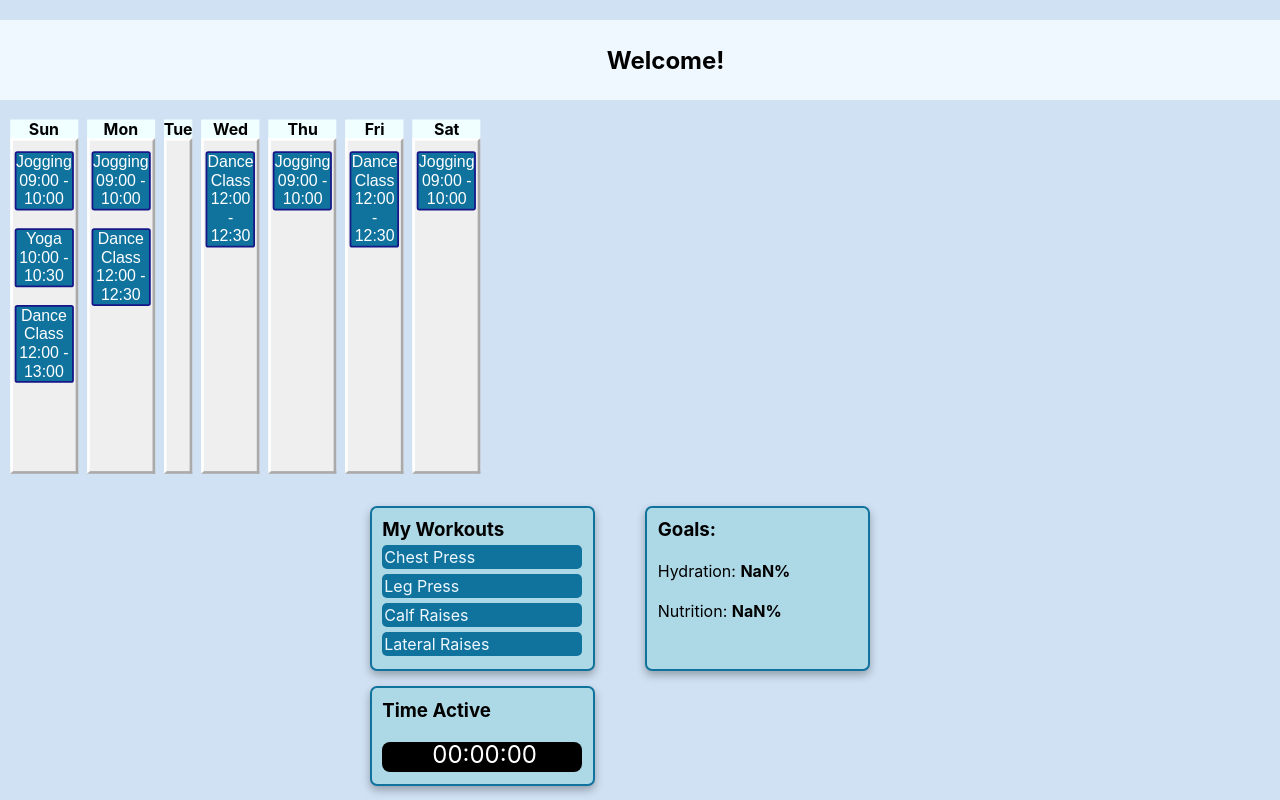
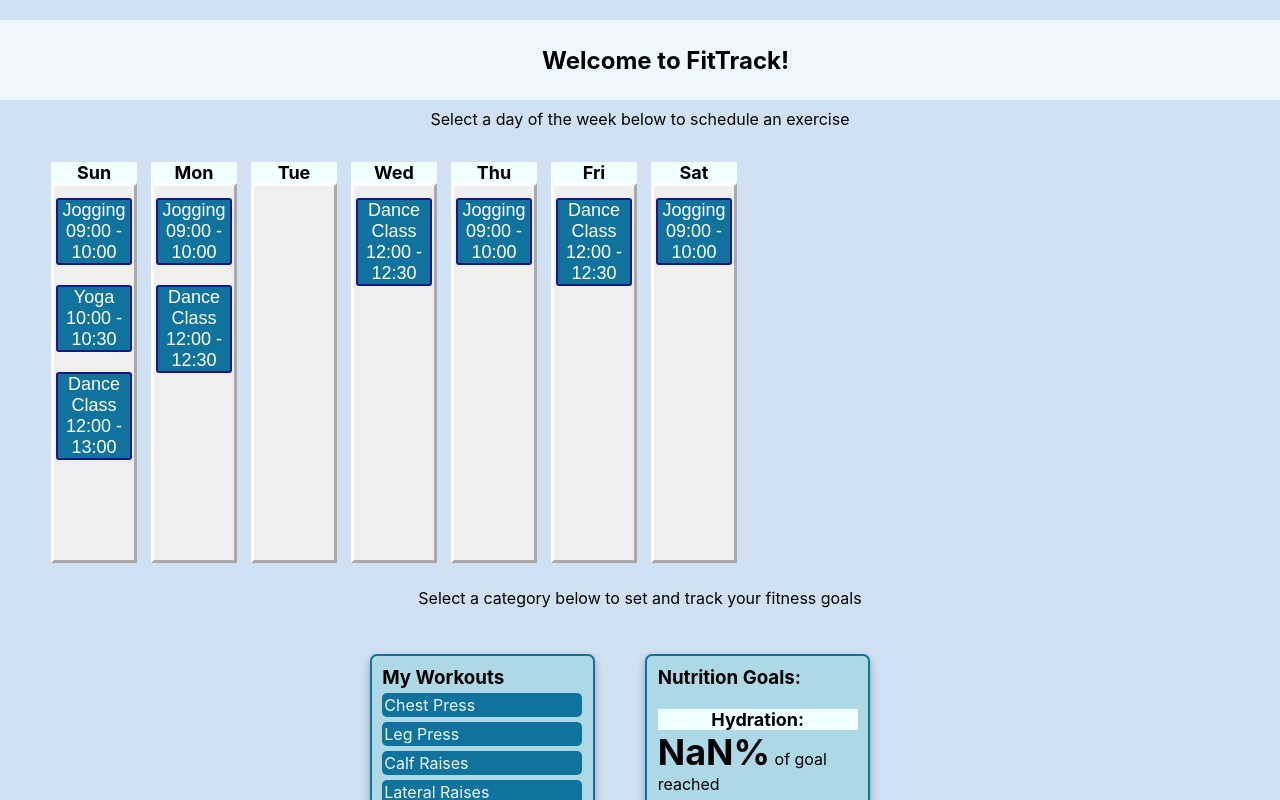
Before and after one commit to jarint/Fitness-Tracker, a React (Create React App) app: page / in a window 1280 px wide. Shown: the top 800 px of the page. Built offline with nearby package versions, Linux system fonts and the light colour scheme; the HTML template or start-up script is replaced by a standard one.

Commit message:
Updated css and page layout

```diff
--- a/src/App.css
+++ b/src/App.css
@@ -5,7 +5,6 @@
   }
 
 }
-
 
 body {
   background-color: #d0e1f3;
@@ -21,6 +20,10 @@ button.dayEvent {
   padding: 2px;
   min-height: 95%;
   width: 100%;
+}
+
+b{
+  font-size: 36px;
 }
 
 h2 {
@@ -73,16 +76,18 @@ margin-bottom: -30px;
   text-align: center;
 }
 
+.instructions{
+  text-align: center;
+}
 /* For Calendar.js */
 .calendar {
-  margin-right: 10px;
-  scale: 94%;
+  margin: 10px 10px 0px 10px;
+  /* scale: 94%; */
   align-items: center;
   border-radius: 8px;
   display: flex;
   justify-content: center;
-
-  width: 500px;
+  max-width: 768px;
 
 }
 
@@ -103,6 +108,7 @@ margin-bottom: -30px;
   /* font-weight: bold; */
   margin: 10px 0;
   border-radius: 3px;
+  max-width: 100%;
 }
 
 .eventsList {
@@ -169,6 +175,10 @@ margin-bottom: -30px;
   box-shadow: 0 4px 8px rgba(0, 0, 0, .3);
 }
 
+#nutrition{
+  height:255px;
+}
+
 .info:hover {
   height: 145px;
   width: 205px;
@@ -203,6 +213,7 @@ margin-bottom: -30px;
 .info-panels {
   display: flex;
   justify-content: center;
+  margin-top: 100px;
   padding: 2%;
 }
 
@@ -233,6 +244,7 @@ margin-bottom: -30px;
 .formButtons {
   display: flex;
   justify-content: space-evenly;
+  margin-bottom: 35px;
 }
 
 .scheduleEvent {
@@ -264,6 +276,7 @@ p {
 .scheduleExercise {
   background-color: lightblue;
   display: grid;
+  justify-content: center;
   padding: 10px;
   margin: 10px;
 }
@@ -298,7 +311,7 @@ p {
 
 .time {
   display: flex;
-  margin: 0;
+  margin-left: 10px;
   padding: 0;
 }
 
--- a/src/Calendar.js
+++ b/src/Calendar.js
@@ -1,8 +1,9 @@
-import { Link, useLocation} from 'react-router-dom'
+import { Link, useNavigate} from 'react-router-dom'
 import './App.css'
 import Popup from "./Popup";
 import renameIcon from "./icons/rename.png";
 import deleteIcon from "./icons/trash3.svg";
+import { func } from 'prop-types';
 
 var sunday = [
   { startTime: "09:00", endTime:"10:00", eventName: "Jogging"},
@@ -64,14 +65,23 @@ function createButton(dayName, dayString){
  * @param {*} event - the event being removed
  * @param {*} day - day of the week of the event
  */
-function onDeleteClicked(event, day){
+function OnDeleteClicked(event, day){
   var dayName = getDayFromString(day);
   const newSchedule = dayName.filter((value)=>(
     value.eventName !== event
   ));
+
   console.log(newSchedule)
   updateEvent(day, newSchedule, false);
-  calendar();
+
+  // let navigate = useNavigate();
+  // const routeChange (){
+  //   let path = `/`;
+  //   navigate(path)
+  // }
+
+  // routeChange();
+  // calendar();
 
 }
 
@@ -130,7 +140,7 @@ export function displayEvents(day){
                 <div className="options" id='eventOptions'>
                   <button
                     className="trash_container"
-                    onClick={() => onDeleteClicked(val.eventName, day)}
+                    onClick={() => OnDeleteClicked(val.eventName, day)}
                   >
                     <img className="trash" alt="Options" src={deleteIcon} />
                   </button>
@@ -152,12 +162,12 @@ export function displayEvents(day){
  */
 export function updateEvent(dayName, formJson, addEvent){
   var objLength;
-
   switch( dayName ){
     case "Sunday":
       objLength = sunday.length;
       if (!addEvent){
         sunday = formJson;
+
         break;
       }
       sunday[objLength]=
@@ -259,7 +269,7 @@ function calendar(){
         <div className='day'>
           <h5>Sun</h5>
           <Link to= {`/Schedule`} state={"Sunday"} ><button type='button' className= 'dayEvent' id = "sunday">
-            {console.log("Main calendar", sunday)}
+            {/* {console.log("Main calendar", sunday)} */}
             {sunday.map((val, index)=>{
               return(
                 <div className='event' key={index}>
--- a/src/Homepage.js
+++ b/src/Homepage.js
@@ -41,9 +41,17 @@ export default function Home() {
   return (
     <div className="base">
       <div className="banner">
-        <h2>Welcome!</h2>
+        <h2>Welcome to FitTrack!</h2>
       </div>
+      <br></br>
+       <p className="instructions">
+        Select a day of the week below to schedule an exercise
+      </p>
       {calendar()}
+
+      <p className="instructions">
+        Select a category below to set and track your fitness goals
+      </p>
 
       <div className="info-panels">
         <div className="activities">
@@ -84,12 +92,12 @@ export default function Home() {
 
         <div className="activities">
           <div className="info" id="nutrition" onClick={handleTracker}>
-            <h3>Goals: </h3>
+            <h3>Nutrition Goals: </h3>
             <br />
-            Hydration: <b>{hydrationPercentage}</b>
+            <h5>Hydration:</h5> <b>{hydrationPercentage}</b> of goal reached
             <br />
             <br />
-            Nutrition:  <b> {nutritionPercentage}</b>
+            <h5>Nutrition:  </h5><b> {nutritionPercentage}</b> of goal reached
 
 
 
--- a/src/NutritionalInfo.css
+++ b/src/NutritionalInfo.css
@@ -113,6 +113,10 @@ body {
   outline: none;
 }
 
+#selectDate{
+  font-size: 36px;;
+}
+
 .info-container {
   display: flex;
   justify-content: center;
@@ -164,8 +168,9 @@ body {
 .calorie-breakdown {
   margin-left: -90px;
   text-align: left;
-  backdrop-filter: blur(10px);
+  /* backdrop-filter: blur(10px); */
   display: inline-block;
+  font-size: 18px;
 }
 
 .set-goal-button {
--- a/src/NutritionalInfo.js
+++ b/src/NutritionalInfo.js
@@ -107,17 +107,20 @@ function NutritionalInfo() {
           BACK
         </button>
 
-        <div>
+        <div className='datePicker'>
           {showDatePicker ? (
             <input type="date" value={selectedDate} onChange={handleDateChange} />
           ) : (
-            <button className="button" onClick={handleDateClick}>
+            <button className="button" id="selectDate" onClick={handleDateClick}>
               {selectedDate}
             </button>
           )}
         </div>
+        <p className='instructions'>
+          Select the bars below to add your food and water intake
+        </p>
+        <div className="info-container">
 
-        <div className="info-container">
           <div className="set-hydration-bar" onClick={handleHydrationBarClick}>
             <div className="hydration-progress">
               <div
--- a/src/Schedule.js
+++ b/src/Schedule.js
@@ -17,8 +17,18 @@ export default function Schedule() {
     const form = e.target;
     const formData = new FormData(form);
     const formJson = Object.fromEntries(formData.entries());
+
+    if (formJson.eventName === null || formJson.eventName === ""){
+      return(
+        alert("Event name is missing")
+      )
+    }
+    if( formJson.startTime >formJson.endTime){
+      return(
+        alert("Invalid start time or end time")
+      )
+    }
     updateEvent(params.state, formJson, true);
-
     const routeChange = () =>{
       let path = `/`;
       navigate(path)
@@ -35,7 +45,9 @@ export default function Schedule() {
       </div>
 
       {calendar()}
-
+      <p className='instructions'>
+        To refresh the page, select a day of the week
+      </p>
       {displayEvents(params.state)}
 
 
@@ -43,7 +55,7 @@ export default function Schedule() {
         <h2 id='scheduleTitle'> Add an Event</h2>
         <form className='scheduleExercise' onSubmit={HandleSubmit}>
           <label className='label'>
-            Event Name
+            <h3>Event Name</h3>
             <input type="text" name="eventName" className='formInput'></input>
           </label>
 
@@ -51,8 +63,8 @@ export default function Schedule() {
             <input type="text" name="exerciseName" className='formInput'></input>
           </label> */}
 
-          <label className='label'>Time
-            <div className='time'>
+          <label className='label'><h3>Time</h3>
+            <div className='time'> From
               <input type="time" name="startTime" className='formInput'></input>
               <p>To</p>
               <input type="time" name="endTime" className='formInput'></input>
@@ -72,6 +84,7 @@ export default function Schedule() {
 
       </div>
 
+      <Link to = "/">{NavigationBar()}</Link>
 
     </div>
 
--- a/src/pages/NutritionPie.css
+++ b/src/pages/NutritionPie.css
@@ -123,7 +123,12 @@
 .goal-section {
   margin-top: 20px;
   font-size: 18px;
+  font-weight: bolder;
   color: #333;
+  background-color: whitesmoke;
+  border: 1px solid #10739e ;
+  border-radius: 10px;
+  padding: 20px;
 }
 
 /* Add media queries for responsive design if needed */
```
